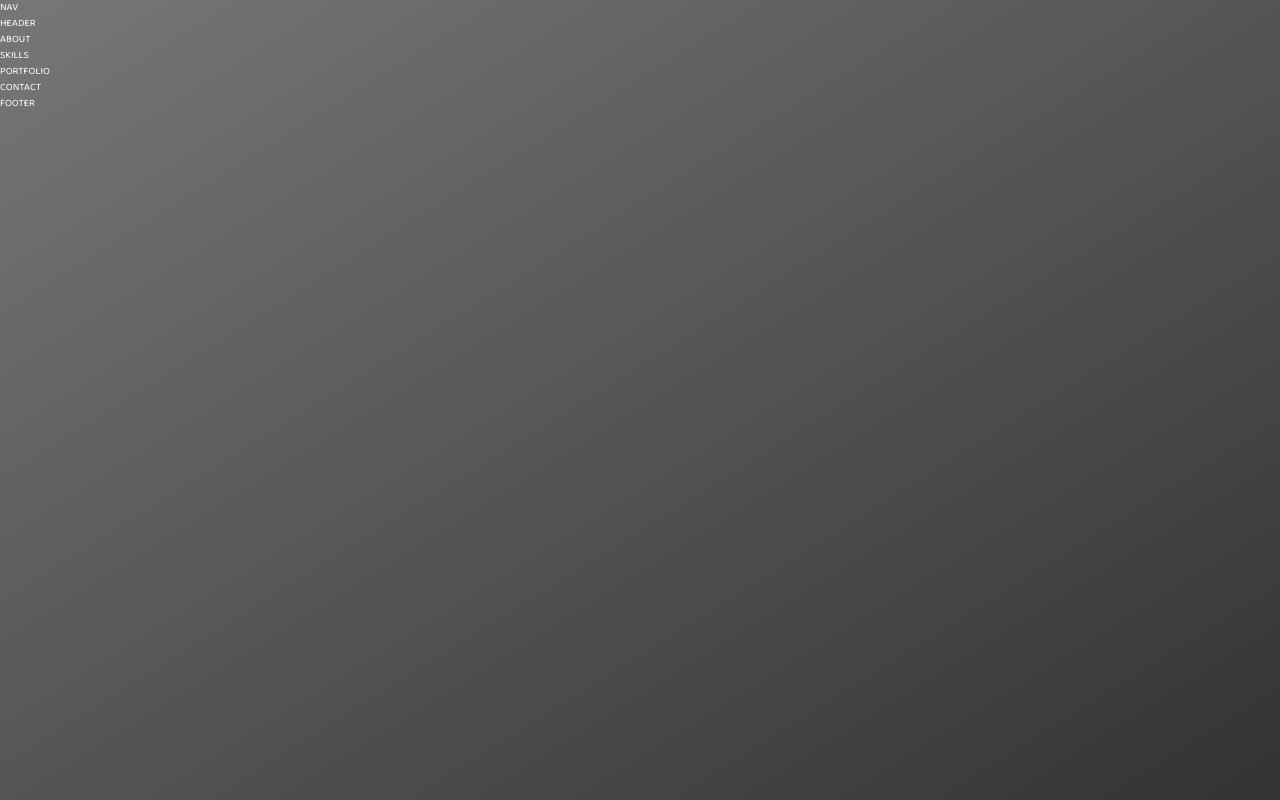
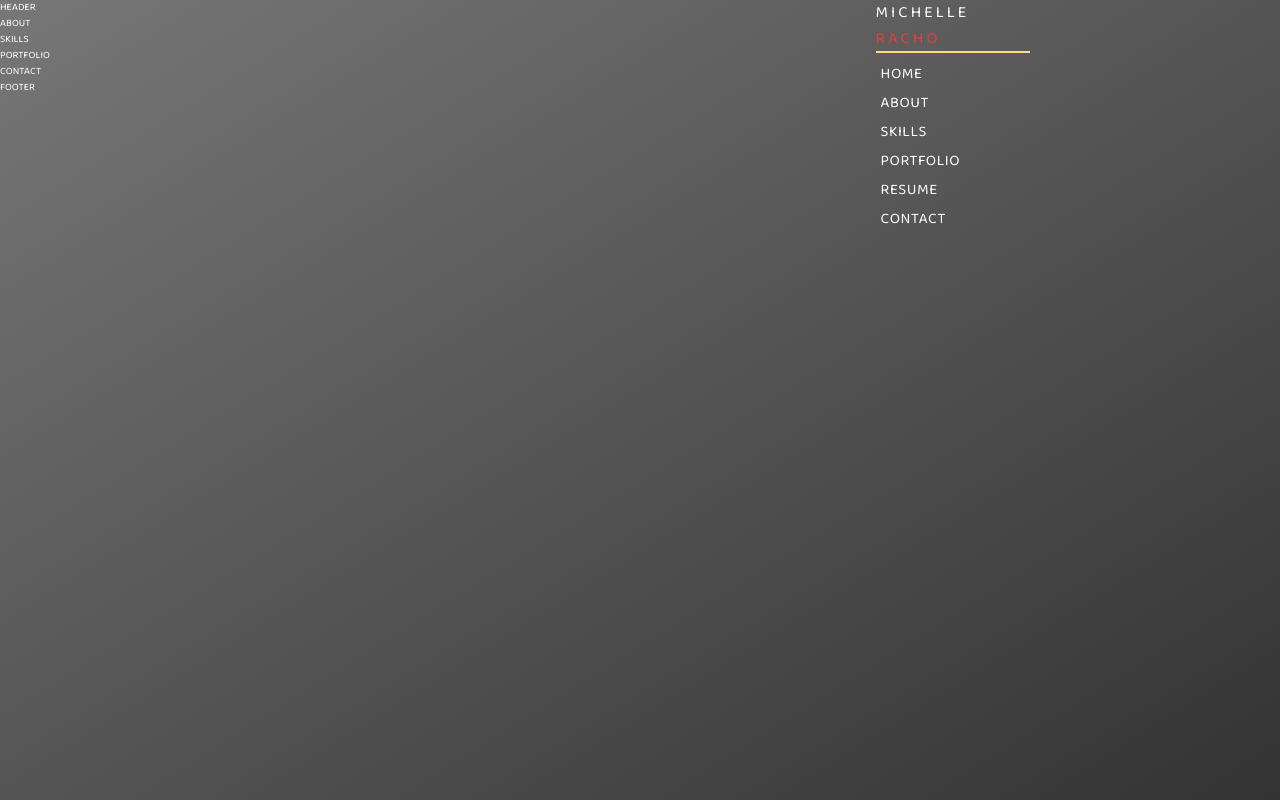
Before and after one commit to michelleracho/my-website, a plain HTML site: page index.html in a window 1280 px wide. Drawn offline with nearby package versions, Linux system fonts and the light colour scheme.

Commit message:
add and style side-nav

```diff
--- a/index.html
+++ b/index.html
@@ -25,8 +25,28 @@
   <body>
     <div class="container">
       <!-- side nav -->
-      <nav>
-        NAV
+      <nav class="sidebar">
+        <h3 class="sidebar__heading">Michelle <span>Racho</span></h3>
+        <ul class="side-nav">
+          <li class="side-nav__item">
+            <a href="#" class="side-nav__link">Home</a>
+          </li>
+          <li class="side-nav__item">
+            <a href="#" class="side-nav__link">About</a>
+          </li>
+          <li class="side-nav__item">
+            <a href="#" class="side-nav__link">Skills</a>
+          </li>
+          <li class="side-nav__item">
+            <a href="#" class="side-nav__link">Portfolio</a>
+          </li>
+          <li class="side-nav__item">
+            <a href="#" class="side-nav__link">Resume</a>
+          </li>
+          <li class="side-nav__item">
+            <a href="#" class="side-nav__link">Contact</a>
+          </li>
+        </ul>
       </nav>
 
       <!-- main content -->
@@ -36,21 +56,21 @@
         </header>
 
         <main>
-          <div class="about">
+          <section class="about">
             ABOUT
-          </div>
+          </section>
 
-          <div class="skills">
+          <section class="skills">
             SKILLS
-          </div>
+          </section>
 
-          <div class="portfolio">
+          <section class="portfolio">
             PORTFOLIO
-          </div>
+          </section>
 
-          <div class="contact">
+          <section class="contact">
             CONTACT
-          </div>
+          </section>
         </main>
 
         <footer class="footer">
--- a/sass/_components.scss
+++ b/sass/_components.scss
@@ -0,0 +1,46 @@
+// ============= SIDE NAV =============
+.side-nav {
+  font-size: 1.5rem;
+  // padding-right: 7rem;
+  list-style: none;
+
+  &__item {
+    // margin: 0.7rem;
+    position: relative;
+
+    &:not(:last-child) {
+      margin-bottom: 0.5rem;
+    }
+  }
+
+  &__item::before {
+    content: '';
+    position: absolute;
+    top: 0;
+    left: 0;
+    width: 3px;
+    height: 100%;
+    // background-color: var(--color-red);
+    background-image: linear-gradient(to left, var(--color-red-light), var(--color-red));
+    transform: scaleY(0);
+    transition: transform 0.2s, width 0.4s cubic-bezier(1, 0, 0, 1) 0.2s, background-image 0.1s;
+  }
+
+  &__item:hover::before {
+    transform: scaleY(1);
+    width: 100%;
+  }
+
+  &__link:link,
+  &__link:visited {
+    color: var(--color-white);
+    text-decoration: none;
+    text-transform: uppercase;
+    letter-spacing: 0.5px;
+    display: block;
+    position: relative;
+    z-index: 100;
+    padding-left: 0.5rem;
+    padding-right: 7rem;
+  }
+}
--- a/sass/_layout.scss
+++ b/sass/_layout.scss
@@ -0,0 +1,36 @@
+.container {
+  display: flex;
+  flex-direction: row-reverse;
+}
+
+// ============= SIDEBAR =============
+.sidebar {
+  // background-color: skyblue;
+  display: flex;
+  flex: 0 0 25%;
+  flex-direction: column;
+  align-items: center;
+  padding-right: 25rem;
+
+  &__heading {
+    font-size: 1.6rem;
+    font-weight: 300;
+    color: var(--color-white);
+    text-transform: uppercase;
+    letter-spacing: 3px;
+    border-bottom: 2px solid var(--color-yellow);
+    margin-bottom: 1rem;
+    display: inline-block;
+
+    span {
+      color: var(--color-red);
+    }
+  }
+}
+
+// ============= CONTENT =============
+.content {
+  // background-color: orangered;
+  margin-right: auto;
+  width: 100%;
+}
```
Also changed, not shown: css/main.css, 1 other file.
